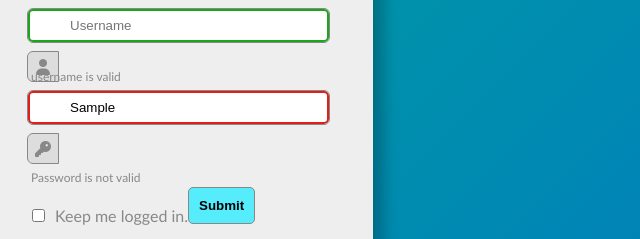
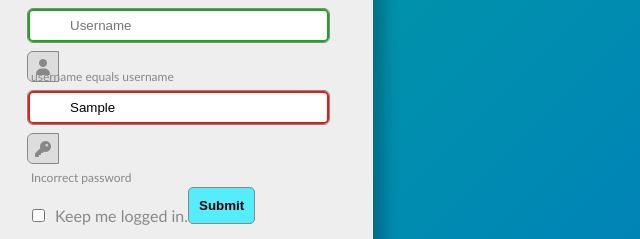
Before and after one commit to kaidecoder/316.4, a website: page js-form-validation/pages/index.html in a window 1280 px wide. Both pictures are taken after typing "Sample", "Sample" into the empty fields and a click on the input 838 px from the left and 359 px from the top of the page. Shown: the part 200-439 px from the top of the page, 617-1257 px from the left. Drawn offline with Linux system fonts and the light colour scheme.

Commit message:
updated logic for login form

```diff
--- a/js-form-validation/pages/form-validation.js
+++ b/js-form-validation/pages/form-validation.js
@@ -10,15 +10,11 @@ let inputs = document.querySelectorAll("input");
 let small = document.querySelectorAll("small");
 console.log(inputs);
 
-
-
-
 function validateInput() {
   //check username empty
 
   if (username.value.trim() === "") {
     onError(username, "UserName cannot be empty");
-
   } else {
     if (!isValidUsername(username.value.trim())) {
       onError(username, "Username is not valid");
@@ -55,28 +51,10 @@ function validateInput() {
   }
 }
 
-
-
 document.querySelector("#register").addEventListener("click", (e) => {
   e.preventDefault();
   validateInput();
 });
-
-// let buttons = document.querySelectorAll("input[type='submit']");
-// for (let i = 0; i < buttons.length; i++) {
-//   buttons[i].addEventListener("click", (e) => {
-//     // e.preventDefault()
-//     console.log(buttons);
-//     if (form.id === "register") {
-//       console.log(form.id);
-//       validateInput();
-//     }
-//     if (form2.id === "login") {
-//       console.log(form2.id);
-//       validateLoginInput();
-//     }
-//   });
-// }
 
 function onSuccess(input, message) {
   // console.log(input.value);
@@ -89,10 +67,9 @@ function onSuccess(input, message) {
     msgEl.innerHTML = "This username is already taken.";
     parent.classList.add("error");
     parent.classList.remove("success");
-    return; // Exit the function if the username is already taken
+    return;
+    // Exit the function if the username is already taken
   }
-
-
 
   msgEl.style.visibility = "visible";
   msgEl.innerHTML = message;
@@ -104,11 +81,11 @@ function onSuccess(input, message) {
       errorDisplay.style.display = "block";
       errorDisplay.innerHTML = "Successful submission";
     }
-    localStorage.setItem(`${input.id}`, input.value);
-    return item
+    localStorage.setItem(`${input.id}`, input.value.toLowerCase());
+    return item;
   });
-  input.value = ""
-  errorDisplay.style.display = "none"
+  input.value = "";
+  errorDisplay.style.display = "none";
 }
 
 function onError(input, message) {
@@ -121,8 +98,9 @@ function onError(input, message) {
 }
 
 function isValidUsername(username) {
-
-  return  /^(?=\S)(?!.*[\s])(?!.*[^\w\s]).{4,}(?:(.).*?(?!\1)){2,}$/.test(username)
+  return /^(?=\S)(?!.*[\s])(?!.*[^\w\s]).{4,}(?:(.).*?(?!\1)){2,}$/.test(
+    username,
+  );
 }
 
 function isValidEmail(email) {
@@ -156,16 +134,18 @@ form2.addEventListener("submit", (e) => {
     if (!isValidUsername(username2.value.trim())) {
       onError(inputs[6], "Username is not valid");
     } else {
-        onSuccess(inputs[6], "username is valid");
+      onSuccess(inputs[6], "username equals username");
     }
   }
   if (inputs[7].value.trim() === "") {
     onError(inputs[7], "Password cannot be empty");
   } else {
-      if (!isValidPassword(password2.value.trim())) {
-        onError(inputs[7], "Password is not valid");
+    let storedPassword = localStorage.getItem("password");
+
+    if (inputs[7].value.trim().toLowerCase() === storedPassword) {
+      onSuccess(inputs[7], "Password equals password");
     } else {
-        onSuccess(inputs[7], "Password is valid");
+      onError(inputs[7], "Incorrect password");
     }
   }
 }
```
Also changed, not shown: js-form-validation/pages/index.html (+6 -7 lines), js-form-validation/pages/validation.js (+4 -9 lines). Lines whose indentation alone changed are shown as unchanged.
